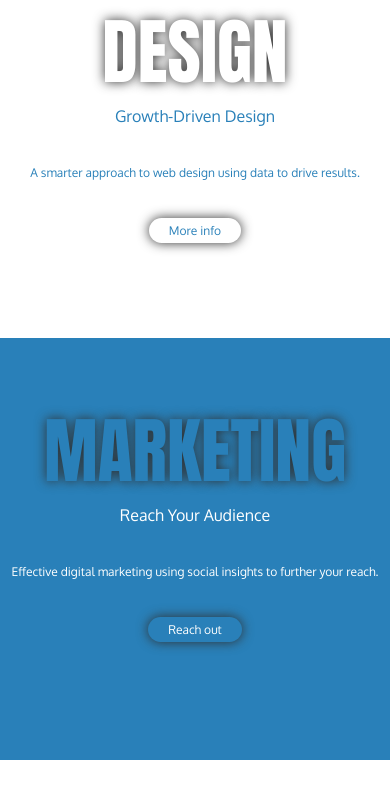
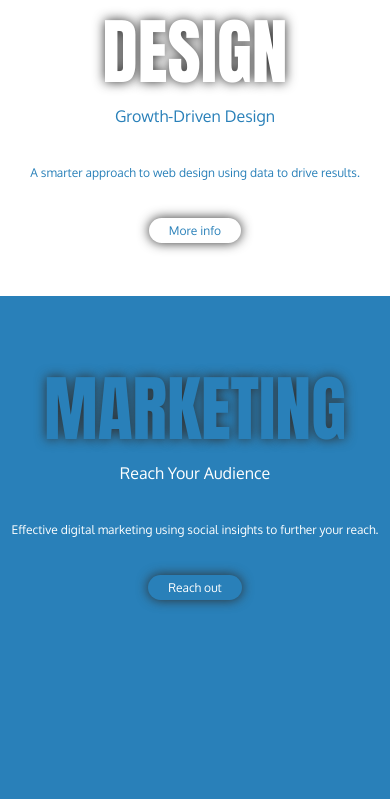
Before and after one commit to lhernandez9x/zo-webstudio, a plain HTML site: page index.html in a window 390 px wide. Shown: the part 81-880 px from the top of the page. Before the commit the page ends 844 px from the top, so only its background shows below. Drawn offline with Linux system fonts and the light colour scheme.

Commit message:
fix: mobile styles

```diff
--- a/style/main.css
+++ b/style/main.css
@@ -54,12 +54,12 @@ h1{
   margin: 5%;
 }
 .section{
-  min-height: 45vh;
+  min-height: 40vh;
   color: #2980b9;
 }
 
 .section:nth-child(2){
-  min-height: 50vh;
+  min-height: 60vh;
   background: #2980b9;
   color:#fff;
 }
```
